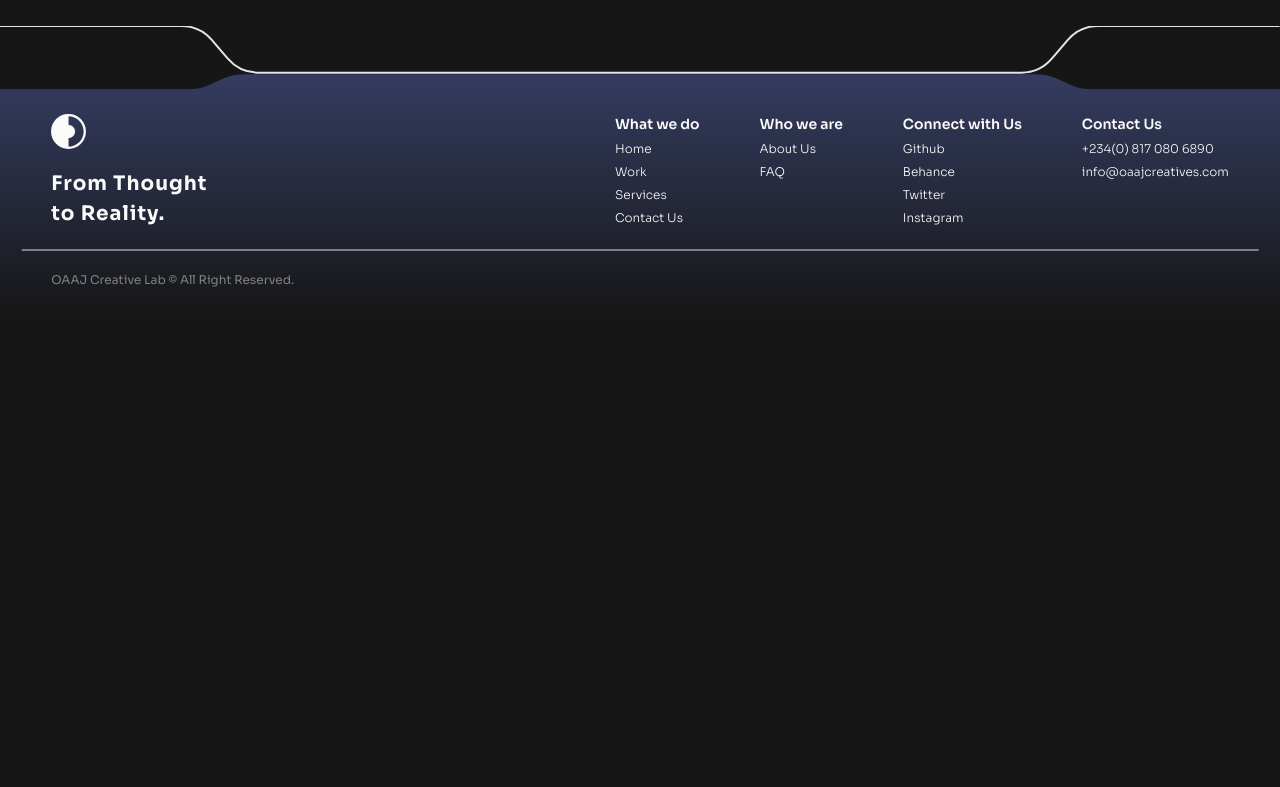
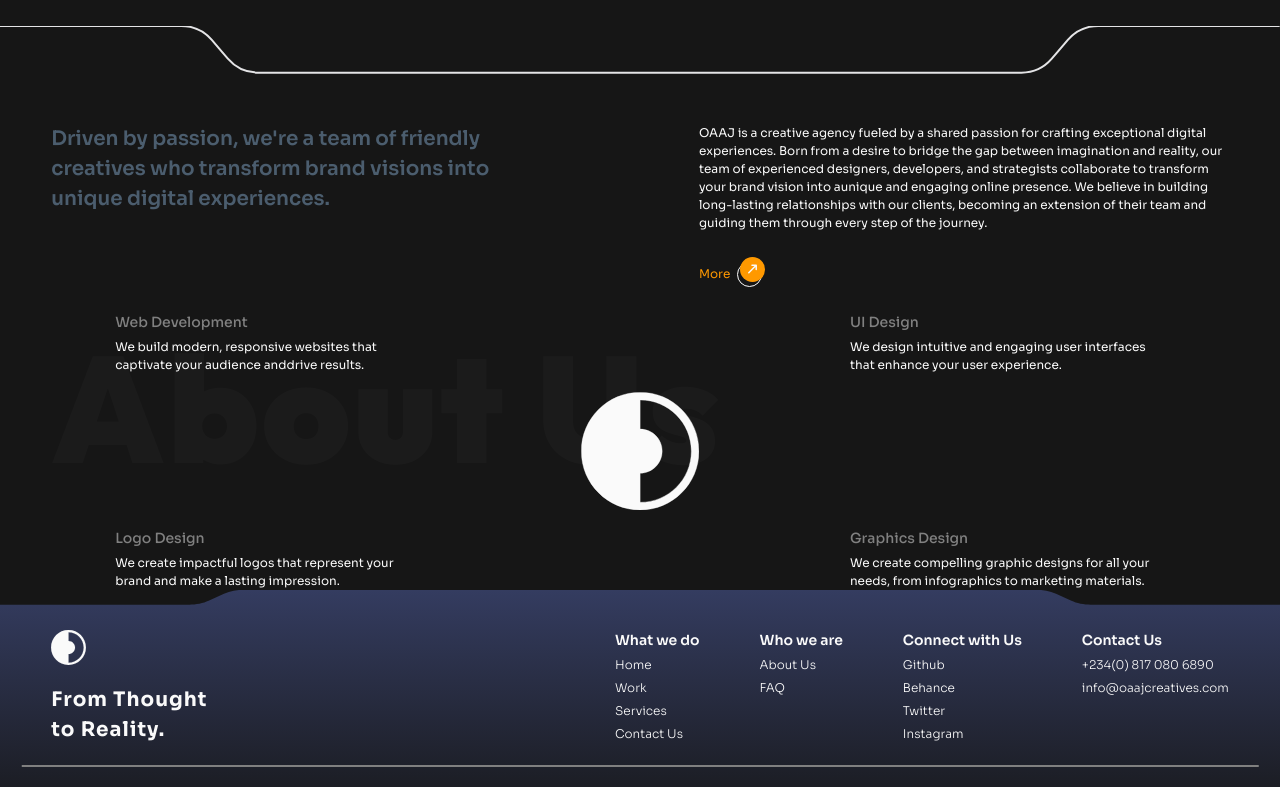
Before and after one commit to oaaj-digitals/oaaj-creatives, a Next.js app: page / in a window 1280 px wide. Shown: the part 710-1497 px from the top of the page. Before the commit the page ends 1029 px from the top, so only its background shows below. Built offline with nearby package versions, Linux system fonts and the light colour scheme.

Commit message:
Create About Section in the HomePage

```diff
--- a/app/Home.module.css
+++ b/app/Home.module.css
@@ -51,3 +51,61 @@
   right: 0;
   transform: translateX(58%);
 }
+
+/* About Section Styling */
+.aboutSection {
+  margin-top: 5rem;
+  width: 100%;
+  display: flex;
+  flex-wrap: wrap;
+  justify-content: space-between;
+}
+
+.heading {
+  font-size: 2rem;
+  font-weight: 600;
+  width: 40%;
+  color: var(--color-blue-light);
+}
+
+.txtBox {
+  width: 45%;
+}
+
+.aboutSection > * {
+  flex-shrink: 0;
+}
+
+.coreValueBox {
+  width: 100%;
+  padding: 0 5vw;
+  margin-top: 3rem;
+  display: flex;
+  justify-content: space-between;
+  flex-wrap: wrap;
+  gap: 12vw;
+}
+
+.logoImg {
+  width: 10%;
+  position: absolute;
+  top: 50%;
+  left: 50%;
+  transform: translate(-50%, -50%);
+}
+
+.coreDiv {
+  width: 30%;
+}
+
+.coreTitle {
+  font-size: 1.4rem;
+  font-weight: 500;
+  color: var(--color-ash);
+  margin-bottom: 0.5rem;
+}
+
+.aboutSectBgText {
+  bottom: 15%;
+  left: 0;
+}
--- a/app/page.tsx
+++ b/app/page.tsx
@@ -5,6 +5,7 @@ import Button from "./components/Button/Button";
 import Link from "next/link";
 import { faBehance, faGithubAlt, faInstagram, faXTwitter } from "@fortawesome/free-brands-svg-icons";
 import HeroBtmLn from "./components/HeroSectionLn/HeroBtmLn";
+import logo from '@/public/imgs/logo.svg';
 
 export default function Home() {
   return (
@@ -41,6 +42,39 @@ export default function Home() {
 
       <HeroBtmLn />
 
+      <section className={`overflow-x-hidden ${styles.aboutSection}`}>
+        <h3 className={styles.heading}>Driven by passion, we&apos;re a team of friendly creatives who transform brand visions into unique digital experiences.</h3>
+        <div className={styles.txtBox}>
+          <p>OAAJ is a creative agency fueled by a shared passion for crafting exceptional digital experiences. Born from a desire to bridge the gap between imagination and reality, our team of experienced designers, developers, and strategists collaborate to transform your brand vision into aunique and engaging online presence. We believe in building long-lasting relationships with our clients, becoming an extension of their team and guiding them through every step of the journey.</p>
+          <Button direction="diagonal" type="primaryBtn" textColor="orange" styles={{ marginTop: "2.5rem" }}>More</Button>
+        </div>
+
+        <div className={styles.coreValueBox}>
+          <div className={`${styles.coreDiv} ${styles.webDev}`}>
+            <h5 className={styles.coreTitle}>Web Development</h5>
+            <p>We build modern, responsive websites that captivate your audience anddrive results.</p>
+          </div>
+
+          <div className={`${styles.coreDiv} ${styles.uiDesign}`}>
+            <h5 className={styles.coreTitle}>UI Design</h5>
+            <p>We design intuitive and engaging user interfaces that enhance your user experience.</p>
+          </div>
+
+          <Image src={logo} alt="OAAJ Creative Labs Logo" className={`${styles.logoImg} noSelect`} aria-hidden />
+
+          <div className={`${styles.coreDiv} ${styles.logoDesign}`}>
+            <h5 className={styles.coreTitle}>Logo Design</h5>
+            <p>We create impactful logos that represent your brand and make a lasting impression.</p>
+          </div>
+
+          <div className={`${styles.coreDiv} ${styles.graphicsDesign}`}>
+            <h5 className={styles.coreTitle}>Graphics Design</h5>
+            <p>We create compelling graphic designs for all your needs, from infographics to marketing materials.</p>
+          </div>
+        </div>
+
+        <div className={`${styles.aboutSectBgText} noSelect bgText`} aria-hidden>About Us</div>
+      </section>
     </main>
   );
 }
```
